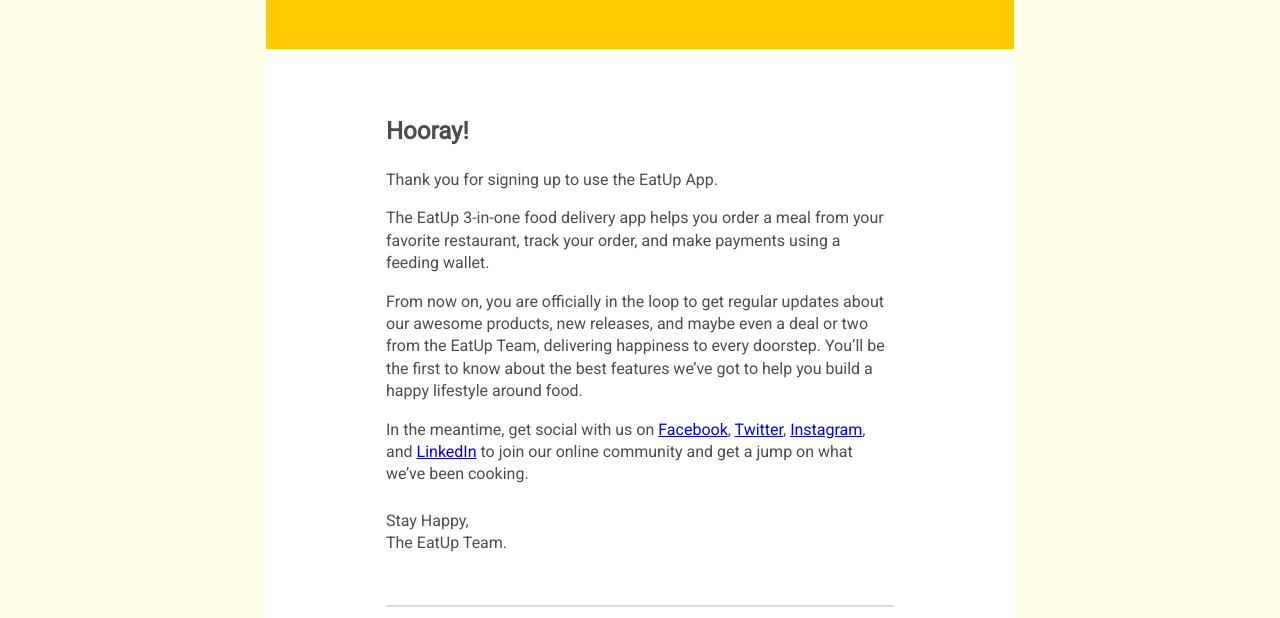
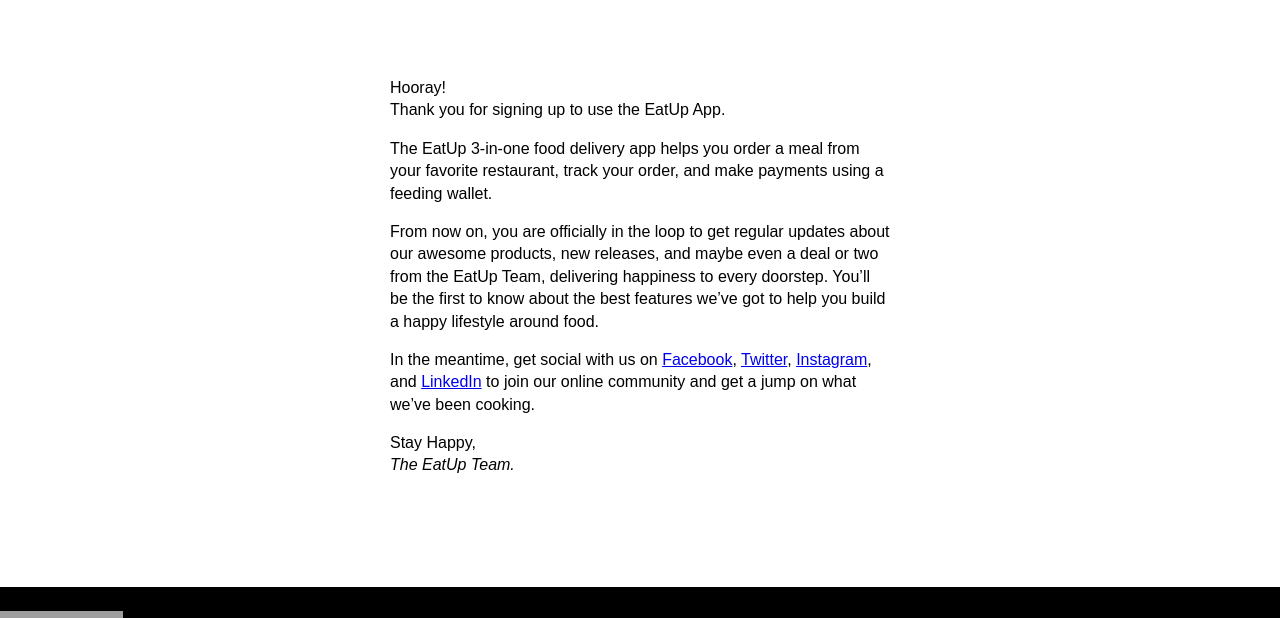
Before and after one commit to horlamiedea/waitlistweb, a Django app: template templates/email.html in a window 1280 px wide. Shown: the part 113-731 px from the top of the page. Run offline with Django 4.2, Linux system fonts and the light colour scheme; the template is opened without the code that fills it, so the values that code supplies are empty; grey boxes are pictures that could not be loaded.

Commit message:
fix html and db

```diff
--- a/templates/email.html
+++ b/templates/email.html
@@ -1,24 +1,69 @@
 <!DOCTYPE html>
 <html lang="en">
 <head>
-    <meta name="viewport" content="width=device-width, initial-scale=1.0"/>
-    <meta http-equiv="Content-Type" content="text/html; charset=UTF-8" />
+    <meta name="viewport" content="width=device-width, initial-scale=1.0">
+    <meta http-equiv="Content-Type" content="text/html; charset=UTF-8">
     <title>Waitlist Sign-Up Welcome Email</title>
-    <link href='http://fonts.googleapis.com/css?family=Roboto' rel='stylesheet' type='text/css'>
+    <style>
+        body {
+            margin: 0;
+            padding: 0;
+            min-height: 100vh;
+            display: flex;
+            flex-direction: column;
+            font-family: Arial, sans-serif;
+        }
+
+        nav {
+            display: flex;
+            align-items: center;
+            height: 100px;
+            background-color: rgba(255, 202, 1, 1);
+        }
+
+        main {
+            margin: 5% auto;
+            max-width: 500px;
+            padding: 10px;
+            width: 90%;
+            line-height: 1.4;
+        }
+
+        footer {
+            display: flex;
+            align-items: center;
+            height: 100px;
+            background-color: black;
+            margin-top: auto;
+        }
+
+        @media screen and (min-width: 600px) {
+            main {
+                width: 500px;
+            }
+        }
+
+        @media screen and (max-width: 600px) {
+            main {
+                max-width: 90%;
+            }
+        }
+    </style>
 </head>
-<body style="margin: 0; padding: 0; min-height: 100vh; display: flex; flex-direction: column; background-color: rgba(255, 254, 230, 1); font-family: 'Roboto', sans-serif;">
-    <table style="width: 100%; max-width: 752px; margin: 0 auto;">
-        <tr>
-            <td style="background-color: rgba(255, 202, 1, 1); text-align: center; padding: 0; height: 160px;">
-                <a href="https://www.eatup.ng/" style="display: inline-block;">
-                    <img height="60" width="280" alt="Logo." src="https://res.cloudinary.com/tomisin/image/upload/v1685111857/EatUp_Logo_1_1_s1xrv2.png" style="vertical-align: middle;">
+<body>
+    <nav>
+        <a href="https://www.eatup.ng/">
+            <img
+                src="https://res.cloudinary.com/tomisin/image/upload/v1679582025/EatUp_Logo_lgfpko.png"
+                alt="Logo"
+                width="123"
+                height="48"
+            >
         </a>
-            </td>
-        </tr>
-        <tr>
-            <td style="background-color: #fff; padding: 50px 120px; color: rgba(0, 0, 0, 0.7); font-size: 16px; line-height: 1.4;">
-                <h1 style="font-size: 24px; line-height: 28px; margin-bottom: 24px;">Hooray!</h1>
-                <p>
+    </nav>
+
+    <main>
+        <p>Hooray!<br>
             Thank you for signing up to use the EatUp App.
         </p>
         <p>
@@ -30,52 +75,21 @@
         <p>
             In the meantime, get social with us on <a href="https://web.facebook.com/profile.php?id=100075484587653">Facebook</a>, <a href="https://twitter.com/eatupng">Twitter</a>, <a href="https://www.instagram.com/eatupng/">Instagram</a>, and <a href="https://www.linkedin.com/company/eatupng">LinkedIn</a> to join our online community and get a jump on what we’ve been cooking.
         </p>
-                <p style="margin-top: 24px;">
-                    Stay Happy, <br />
-                    The EatUp Team.
+        <p>
+            Stay Happy,<br>
+           <i>The EatUp Team.</i>
         </p>
-                <hr style="margin-top: 50px; border: 1px solid rgba(0, 0, 0, 0.15);">
-                <p style="font-size: 14px; line-height: 16px; letter-spacing: 0.0025em; color: rgba(0, 0, 0, 0.45); margin-bottom: 6px;">
-                    <span>
-                        <img alt="Support Agent" src="https://res.cloudinary.com/tomisin/image/upload/v1685109465/Support_agent_1_o6tgzt.png" style="vertical-align: bottom;">
-                    </span>
-                    +234 8138562959
-                </p>
-                <p style="font-size: 14px; line-height: 16px; letter-spacing: 0.0025em; color: rgba(0, 0, 0, 0.45); margin-top: 0;">
-                    <span>
-                        <img alt="Email" src="https://res.cloudinary.com/tomisin/image/upload/v1685109461/Email_1_xb5d65.png" style="vertical-align: bottom;">
-                    </span>
-                    hello@eatup.ng
-                </p>
-                <p style="font-size: 14px; line-height: 16px; letter-spacing: 0.0025em; color: rgba(0, 0, 0, 0.45);">
-                    Made with
-                    <span>
-                        <img alt="favourite" src="https://res.cloudinary.com/tomisin/image/upload/v1685109457/Favorite_xdgvzm.png" style="vertical-align: bottom;">
-                    </span>
-                    by Eatup Nigeria
-                    <span>
-                        <img alt="copyright" src="https://res.cloudinary.com/tomisin/image/upload/v1685110724/Group_pgmpoh.png" style="vertical-align: sub;">
-                    </span> 2023. All rights reserved
-                </p>
-                <p style="margin-bottom: 6px;">
-                    <a href="https://twitter.com/eatupng" style="display: inline-block; margin-right: 5px;">
-                        <img alt="Twitter" src="https://res.cloudinary.com/tomisin/image/upload/v1685114055/Frame_48_dvcyu9.png" style="width: 24px; height: 24px; border-radius: 100px;">
+    </main>
+
+    <footer>
+        <a href="https://www.eatup.ng/">
+            <img
+                src="https://res.cloudinary.com/tomisin/image/upload/v1680088586/EatUp_Logo_white_1_ynej2l.png"
+                alt="Logo"
+                width="123"
+                height="48"
+            >
         </a>
-                    <a href="https://www.instagram.com/eatupng/" style="display: inline-block; margin-right: 5px;">
-                        <img alt="Instagram" src="https://res.cloudinary.com/tomisin/image/upload/v1685114051/Instagram_1_aoaqtu.png" style="width: 24px; height: 24px; border-radius: 100px;">
-                    </a>
-                    <a href="https://web.facebook.com/people/Eatup-Nigeria/100075484587653/" style="display: inline-block; margin-right: 5px;">
-                        <img alt="Facebook" src="https://res.cloudinary.com/tomisin/image/upload/v1685114048/Facebook_vbsz1s.png" style="width: 24px; height: 24px; border-radius: 100px;">
-                    </a>
-                    <a href="https://www.linkedin.com/company/eatupng/" style="display: inline-block;">
-                        <img alt="Linkedin" src="https://res.cloudinary.com/tomisin/image/upload/v1685114046/LinkedIn_quj8r7.png" style="width: 24px; height: 24px; border-radius: 100px;">
-                    </a>
-                </p>
-                <p style="font-size: 14px; line-height: 16px; letter-spacing: 0.0025em; color: rgba(0, 0, 0, 0.45);">
-                    <a href="#" style="color: rgba(0, 0, 0, 0.45); text-decoration: none;">Unsubscribe</a> from this list.
-                </p>
-            </td>
-        </tr>
-    </table>
+    </footer>
 </body>
 </html>
```
Also changed, not shown: eatupweb/settings.py (+8 -4 lines), db.sqlite3 (deleted). Lines whose indentation alone changed are shown as unchanged.
